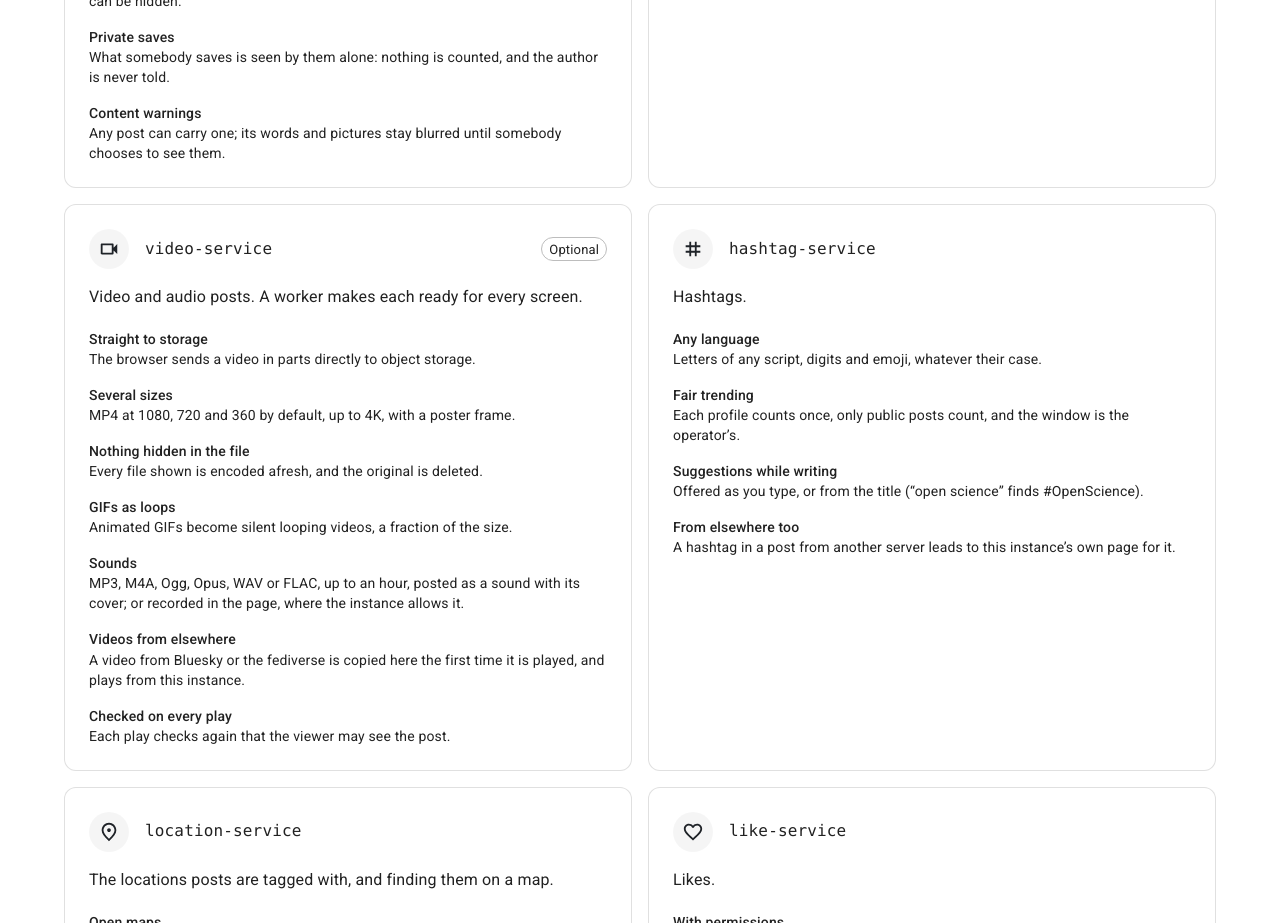
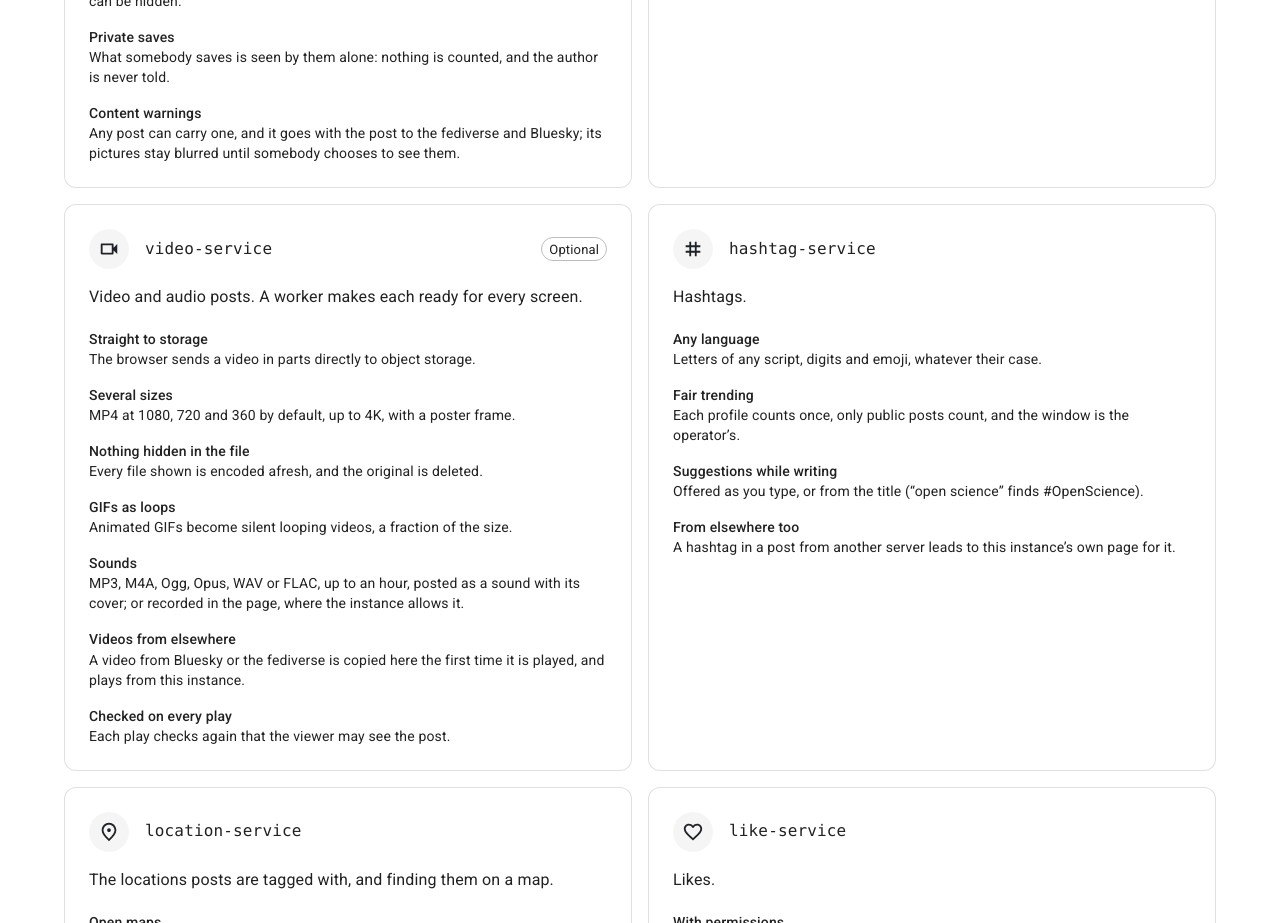
Before and after one commit to anahitasocial/anahita.io, a Next.js app: page /products/services in a window 1280 px wide. Shown: the part 2700-3623 px from the top of the page. Built offline with nearby package versions, Linux system fonts and the light colour scheme; what @mui/material-nextjs would draw is missing.

Commit message:
services - content warnings go out with posts, and only pictures are blurred
- changed: content warnings, under text-service

```diff
--- a/src/data/services.js
+++ b/src/data/services.js
@@ -95,7 +95,7 @@ export const groups = [
           ['Quotes by consent', 'authors choose who may quote them, and can take their post out of any quote.'],
           ['Who may reply', 'anyone, nobody, followers, people they follow or people mentioned; and replies can be hidden.'],
           ['Private saves', 'what somebody saves is seen by them alone: nothing is counted, and the author is never told.'],
-          ['Content warnings', 'any post can carry one; its words and pictures stay blurred until somebody chooses to see them.'],
+          ['Content warnings', 'any post can carry one, and it goes with the post to the fediverse and Bluesky; its pictures stay blurred until somebody chooses to see them.'],
         ],
       },
       {
```
